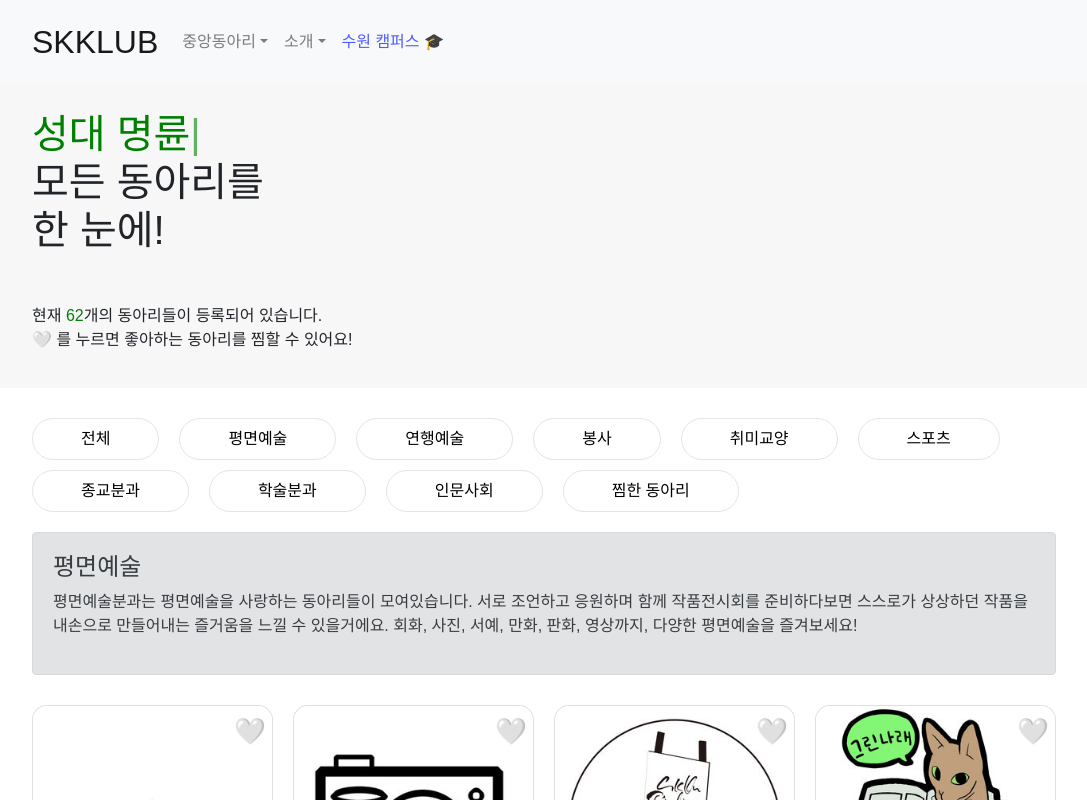
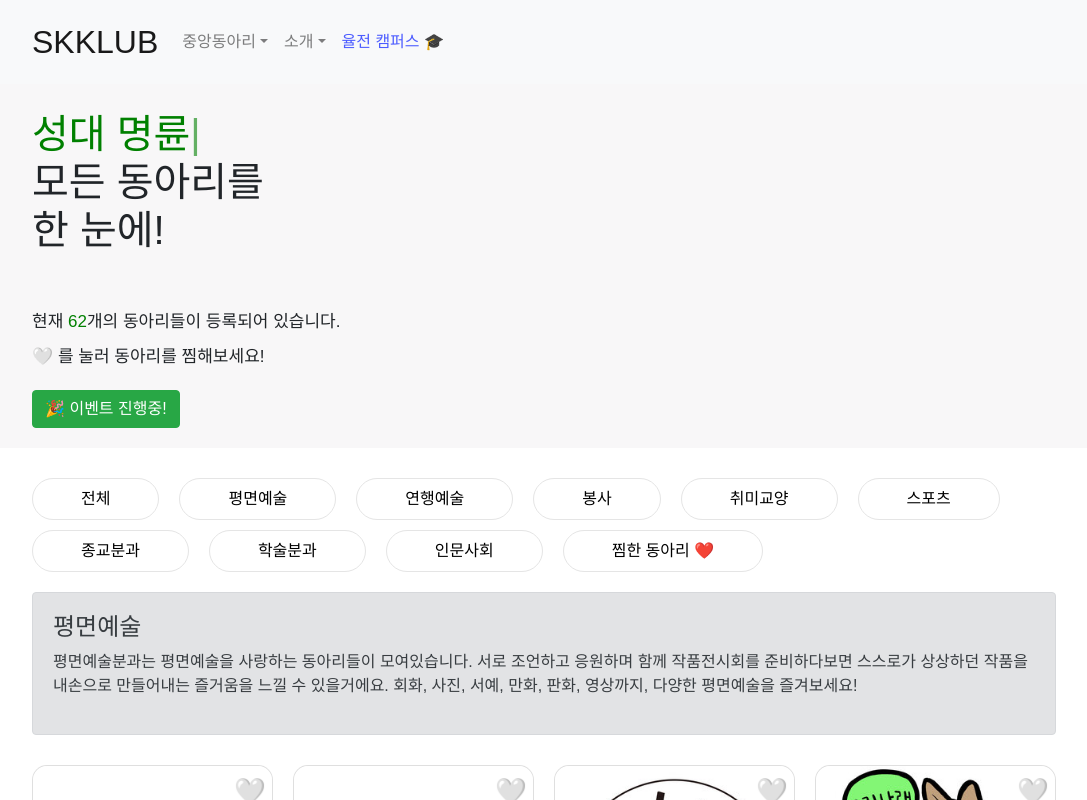
Before and after one commit to SKKU-TSC/skklub_v2, a Next.js app: page /seoul in a window 1280 px wide. Both pictures are taken after a click on the element "평면예술". Shown: the top 800 px of the page, without its empty margins (96-1183 px from the left). Built offline with nearby package versions, Linux system fonts and the light colour scheme; a web font is replaced by a local one.

Commit message:
changed club page layout

```diff
--- a/components/card.js
+++ b/components/card.js
@@ -38,7 +38,6 @@ const StyledA = styled.div`
     cursor: pointer;
   }
 `;
-
 
 let LikeButton = styled(Button)`
   float: right;
@@ -89,6 +88,7 @@ function ClubCard(props) {
       univLocation = "undefined";
   }
 
+
   return (
     <div>
       <StyledCard>
@@ -101,7 +101,6 @@ function ClubCard(props) {
               setLike("❤️");
             }
           }}
-            likeState={like}
         >
           {like}
         </LikeButton>
@@ -130,6 +129,4 @@ function ClubCard(props) {
   );
 }
 
-console.log("initialized");
-
 export default ClubCard;
--- a/components/cardGallery.js
+++ b/components/cardGallery.js
@@ -72,8 +72,6 @@ const StyledDropdown = styled(Dropdown)`
 
 function CardGallery() {
   const [type, setType] = useState("전체");
-
-  console.log("card initialized");
   const router = useRouter();
   let univLocation;
   let useData;
@@ -82,12 +80,9 @@ function CardGallery() {
 
   let LikedClubsArray = [];
 
-
-
   function shuffle(array) {
     array.sort(() => Math.random() - 0.5);
   }
-  console.log("sort function initialized");
 
   switch (router.pathname) {
     case "/seoul":
@@ -105,7 +100,7 @@ function CardGallery() {
         "종교분과",
         "학술분과",
         "인문사회",
-        "찜한 동아리",
+        "찜한 동아리 ❤️",
       ];
       break;
     case "/suwon":
@@ -123,22 +118,21 @@ function CardGallery() {
         "종교",
         "학술",
         "건강체육",
-        "찜한 동아리",
+        "찜한 동아리 ❤️",
       ];
       break;
     default:
       univLocation = "undefined";
-      console.log("undefined");
   }
-  console.log("sorted use Data");
+
   if (type === "전체") {
     return (
       <div>
         <StyledFilterButtonContainer>
-          {typeData.map((name) => {
+          {typeData.map((name, i) => {
             return (
               <StyledButton
-                key={name}
+                key={i}
                 type="submit"
                 univcolor={univColor}
                 onClick={() => setType(name)}
@@ -152,10 +146,10 @@ function CardGallery() {
           <Dropdown.Toggle>분과 선택하기</Dropdown.Toggle>
 
           <Dropdown.Menu>
-            {typeData.map((name) => {
+            {typeData.map((name, i) => {
               return (
                 <Dropdown.Item
-                  key={name}
+                  key={i}
                   type="submit"
                   univcolor={univColor}
                   onClick={() => setType(name)}
@@ -167,36 +161,36 @@ function CardGallery() {
           </Dropdown.Menu>
         </StyledDropdown>
         <StyledCardDeck>
-          {useData.map((club) => {
+          {useData.map((club, i) => {
             return (
               <CardNoSSR
-                key={club.동아리명}
+                key={i}
                 name={club.동아리명}
                 category={club.중분류1}
                 campus={club.캠퍼스}
+
               ></CardNoSSR>
             );
           })}
         </StyledCardDeck>
       </div>
     );
-  } else if (type === "찜한 동아리") {
+  } else if (type === "찜한 동아리 ❤️") {
     let likedClubs = () => {
       for (let key in localStorage) {
         if (JSON.parse(localStorage.getItem(`${key}`)) === "❤️") {
           LikedClubsArray.push(key);
         }
       }
-      console.log(LikedClubsArray);
     };
     likedClubs();
     return (
       <div>
         <StyledFilterButtonContainer>
-          {typeData.map((name) => {
+          {typeData.map((name, i) => {
             return (
               <StyledButton
-                key={name}
+                key={i}
                 type="submit"
                 univcolor={univColor}
                 onClick={() => {
@@ -211,10 +205,10 @@ function CardGallery() {
         <StyledDropdown>
           <Dropdown.Toggle>분과 선택하기</Dropdown.Toggle>
           <Dropdown.Menu>
-            {typeData.map((name) => {
+            {typeData.map((name, i) => {
               return (
                 <Dropdown.Item
-                  key={name}
+                  key={i}
                   type="submit"
                   univcolor={univColor}
                   onClick={() => setType(name)}
@@ -232,17 +226,19 @@ function CardGallery() {
             .map((club) => {
               return (
                 <CardNoSSR
+                  key={i}
                   name={club.동아리명}
                   category={club.중분류1}
                   campus={club.캠퍼스}
                 ></CardNoSSR>
               );
             })}
-          {LikedClubsArray.map((clubName) => {
+          {LikedClubsArray.map((clubName, i) => {
             for (let i = 0; i < useData.length; i++) {
               if (useData[i].동아리명 == clubName) {
                 return (
                   <CardNoSSR
+                    key={i}
                     name={useData[i].동아리명}
                     category={useData[i].중분류1}
                     campus={useData[i].캠퍼스}
@@ -258,10 +254,10 @@ function CardGallery() {
     return (
       <div>
         <StyledFilterButtonContainer>
-          {typeData.map((name) => {
+          {typeData.map((name, i) => {
             return (
               <StyledButton
-                key={name}
+                key={i}
                 type="submit"
                 univcolor={univColor}
                 onClick={() => setType(name)}
@@ -274,10 +270,10 @@ function CardGallery() {
         <StyledDropdown>
           <Dropdown.Toggle>분과 선택하기</Dropdown.Toggle>
           <Dropdown.Menu>
-            {typeData.map((name) => {
+            {typeData.map((name, i) => {
               return (
                 <Dropdown.Item
-                  key={name}
+                  key={i}
                   type="submit"
                   univcolor={univColor}
                   onClick={() => setType(name)}
@@ -292,9 +288,10 @@ function CardGallery() {
         <StyledCardDeck>
           {useData
             .filter((club) => club.중분류1 == type)
-            .map((club) => {
+            .map((club, i) => {
               return (
                 <CardNoSSR
+                  key={i}
                   name={club.동아리명}
                   category={club.중분류1}
                   campus={club.캠퍼스}
--- /dev/null
+++ b/components/eventContainer.js
@@ -0,0 +1,74 @@
+import { useRouter } from "next/router";
+import { useState } from "react";
+
+import Button from "react-bootstrap/Button";
+import Collapse from "react-bootstrap/Collapse";
+
+import styled from "styled-components";
+
+let EventBox = styled.div`
+  padding-left: 10%;
+  margin-top: 20px;
+`;
+
+let StyledCollpaseDiv = styled.div`
+  display: ${(props) => props.display};
+`;
+
+let StyledCollapse = styled(Collapse)`
+  padding: 0;
+`;
+
+function EventContainer(props) {
+  const [open, setOpen] = useState(false);
+
+  const router = useRouter();
+
+  let univLocation;
+  let color;
+  let useData;
+  let eventText;
+  let displayCheck;
+
+  switch (router.pathname) {
+    case "/seoul":
+      univLocation = "명륜";
+      color = "success";
+      eventText = "동아리 지원 사업";
+      displayCheck = props.display === "seoulOff" ? "none" : "";
+      break;
+    case "/suwon":
+      univLocation = "율전";
+      color = "primary";
+      eventText = "";
+      displayCheck = props.display === "suwonOff" ? "none" : "";
+      break;
+    default:
+      univLocation = "undefined";
+  }
+
+  return (
+    <div>
+      <StyledCollpaseDiv display={displayCheck}>
+        <Button
+          onClick={() => setOpen(!open)}
+          aria-controls="collapse-text"
+          aria-expanded={open}
+          variant={color}
+        >
+          🎉 이벤트 진행중!
+        </Button>
+        <StyledCollapse in={open}>
+          <EventBox id="collapse-text">
+            <p>{eventText}</p>
+            <Button variant={color} href="" target="_blank" rel="noopener noreferrer">
+              동아리 지원하기
+            </Button>
+          </EventBox>
+        </StyledCollapse>
+      </StyledCollpaseDiv>
+    </div>
+  );
+}
+
+export default EventContainer;
--- a/components/likeButton.js
+++ b/components/likeButton.js
@@ -18,7 +18,6 @@ let likedClubs = () => {
       LikedClubsArray.push(key);
     }
   }
-  console.log(LikedClubsArray);
 };
 
 let LikeButton = styled(Button)`
--- a/components/navbar.js
+++ b/components/navbar.js
@@ -41,39 +41,36 @@ function GlobalNavbar(props) {
 
   switch (checkRoute) {
     case "/seoul":
-      univLocation = "수원";
+      univLocation = "율전";
       nextPath = "suwon";
       univColor = "#4d5dff";
-
       linkDisplay = "inline";
       navBrand = "SKKLUB";
       navBrandFont = "2rem";
-      hrefLink="/"
+      hrefLink = "/";
       break;
     case "/suwon":
       univLocation = "명륜";
       univColor = "green";
       nextPath = "seoul";
-
       linkDisplay = "inline";
       navBrand = "SKKLUB";
       navBrandFont = "2rem";
-      hrefLink="/"
+      hrefLink = "/";
       break;
     case "/":
       linkDisplay = "none";
       navBrand = "SKKLUB";
       navBrandFont = "2rem";
-      hrefLink="/"
+      hrefLink = "/";
       break;
     default:
       linkDisplay = "none";
       navBrand = "뒤로가기";
       navBrandFont = "1.2rem";
-      hrefLink="javascript:history.back()"
+      hrefLink = "javascript:history.back()";
   }
 
-  console.log(props.history);
 
   return (
     <div>
--- a/components/topContainer.js
+++ b/components/topContainer.js
@@ -3,6 +3,8 @@ import { useState } from "react";
 
 import seoulClubs from "../data/seoul.json";
 import suwonClubs from "../data/suwon.json";
+
+import EventContainer from "../components/eventContainer";
 
 import Button from "react-bootstrap/Button";
 import Collapse from "react-bootstrap/Collapse";
@@ -44,6 +46,16 @@ let EventBox = styled.div`
   margin-top: 20px;
 `;
 
+let StyledP = styled.p`
+  font-size: 17px;
+  line-height: 35px;
+
+  @media (max-width: 426px) {
+    font-size: 15px;
+    line-height: 30px;
+  }
+`
+
 function TopContainer() {
   const [open, setOpen] = useState(false);
 
@@ -53,6 +65,8 @@ function TopContainer() {
   let useData;
 
   const router = useRouter();
+
+  let event = true;
 
   switch (router.pathname) {
     case "/seoul":
@@ -69,7 +83,7 @@ function TopContainer() {
       univLocation = "undefined";
   }
 
-  if (router.pathname === "/seoul") {
+  if (event === true) {
     return (
       <div>
         <GlobalContainer>
@@ -84,13 +98,16 @@ function TopContainer() {
             </Title>
           </TitleContainer>
           <DescContainer>
-            <p>
+            <StyledP>
               현재{" "}
               <ClubNum color={color}>
                 <CountUp end={useData.length} />
               </ClubNum>
-              개의 동아리들이 등록되어 있습니다.<br />🤍 를 누르면 좋아하는 동아리를 찜할 수 있어요!
-            </p>
+              개의 동아리들이 등록되어 있습니다.
+              <br />
+              🤍 를 눌러 동아리를 찜해보세요!
+            </StyledP>
+            <EventContainer display=""></EventContainer>
           </DescContainer>
         </GlobalContainer>
       </div>
@@ -110,27 +127,16 @@ function TopContainer() {
             </Title>
           </TitleContainer>
           <DescContainer>
-            <p>
+            <StyledP>
               현재{" "}
               <ClubNum color={color}>
                 <CountUp end={useData.length} />
               </ClubNum>
-              개의 동아리들이 등록되어 있습니다.<br />🤍 를 누르면 좋아하는 동아리를 찜할 수 있어요!
-            </p>
-            <Button
-              onClick={() => setOpen(!open)}
-              aria-controls="collapse-text"
-              aria-expanded={open}
-            >
-              🎉 이벤트 진행중!
-            </Button>
+              개의 동아리들이 등록되어 있습니다.
+              <br />
+              🤍 를 눌러 동아리를 찜해보세요!
+            </StyledP>
           </DescContainer>
-          <Collapse in={open}>
-            <EventBox id="collapse-text">
-              <p>율정에서 동아리 지원 사업 진행중 </p>
-              <Button>동아리 지원하기</Button>
-            </EventBox>
-          </Collapse>
         </GlobalContainer>
       </div>
     );
--- a/styles/style.css
+++ b/styles/style.css
@@ -1,4 +1,5 @@
 @import url("https://cdn.rawgit.com/moonspam/NanumSquare/master/nanumsquare.css");
+
 
 * {
   font-family: "NanumSquare", sans-serif !important;
```
Also changed, not shown: components/clubPageLayout.js (+36 -12 lines). Lines whose indentation alone changed are shown as unchanged.
